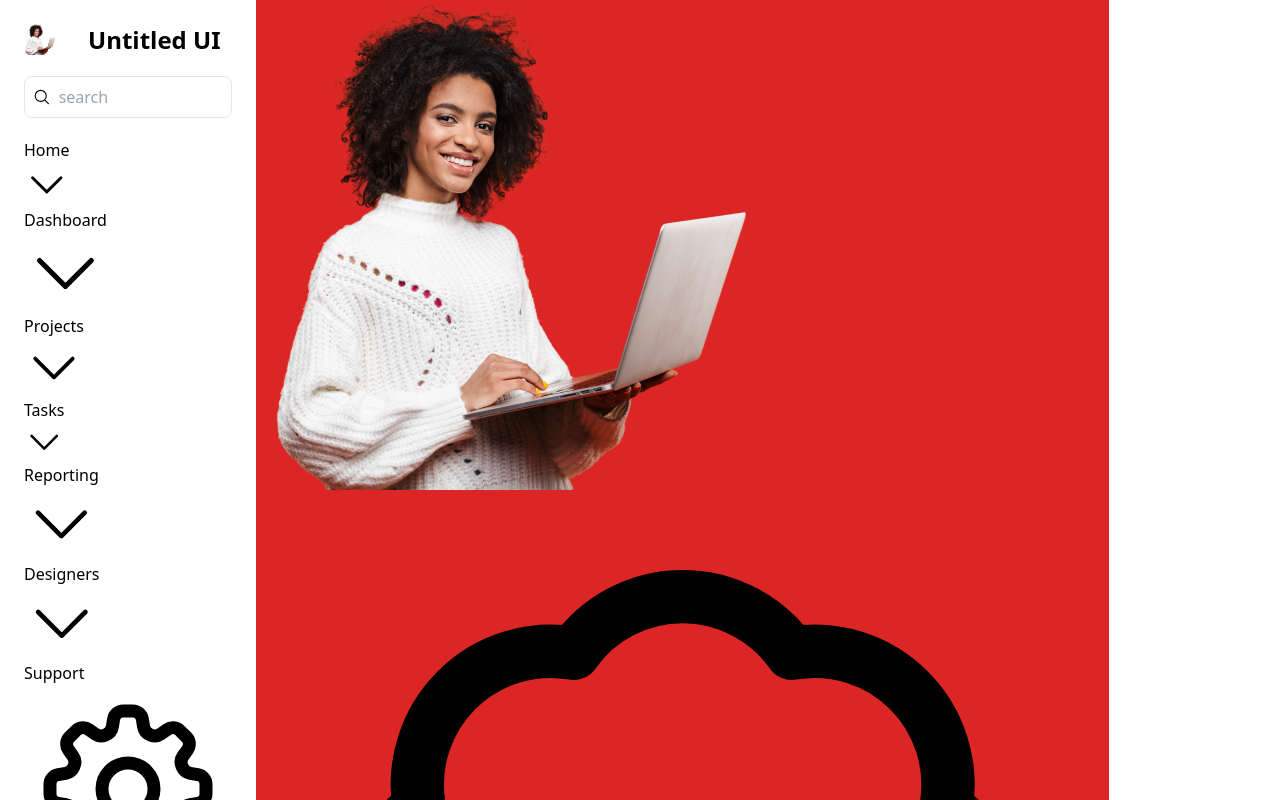
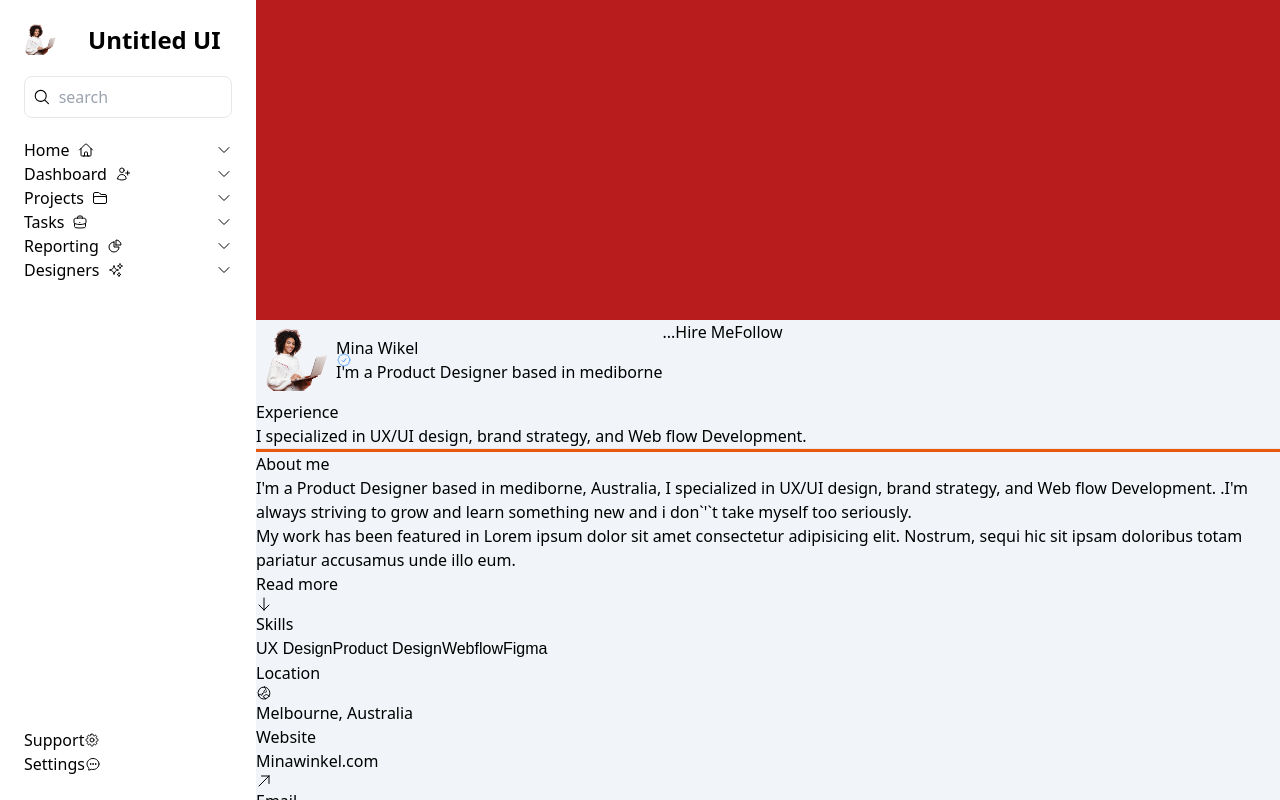
Before and after one commit to Ilesanmi-Erioluwa-Victor/user-profile-nextjs, a Next.js app: page / in a window 1280 px wide. Shown: the top 800 px of the page. Built offline with nearby package versions, Linux system fonts and the light colour scheme; a web font is replaced by a local one.

Commit message:
Resumed today

```diff
--- a/src/components/Content/Experience.tsx
+++ b/src/components/Content/Experience.tsx
@@ -16,7 +16,7 @@ const Experience = (): JSX.Element => {
           I specialized in UX/UI design, brand strategy, and Web flow
           Development.
         </p>
-        <hr className="bg-orange-600 w-full h-1" />
+        <hr className='bg-orange-600 w-full h-1' />
         <div>
           <h2>About me</h2>
           <p>
@@ -32,8 +32,11 @@ const Experience = (): JSX.Element => {
           </p>
 
           <div>
-            <Link href={"#"}>
-              <Button> Read more <ArrowDownIcon /> </Button>
+            <Link href={'#'}>
+              <Button>
+                {' '}
+                Read more <ArrowDownIcon className='w-4 h-4' />{' '}
+              </Button>
             </Link>
           </div>
         </div>
@@ -47,30 +50,34 @@ const Experience = (): JSX.Element => {
           <Button classes={inter.className}>UX Design</Button>
           <Button classes={inter.className}>Product Design</Button>
           <Button classes={inter.className}>Webflow</Button>
-           <Button classes={inter.className}>Figma</Button>
+          <Button classes={inter.className}>Figma</Button>
         </div>
 
         <div>
           <h2>Location</h2>
           <p>
-            <GlobeAsiaAustraliaIcon />
+            <GlobeAsiaAustraliaIcon className='w-4 h-4' />
             <span>Melbourne, Australia</span>
-            </p>
+          </p>
         </div>
 
         <div>
           <h2>Website</h2>
-          <Link href={"#"}>
+          <Link href={'#'}>
             <span>Minawinkel.com</span>
-            <span><ArrowUpRightIcon /></span>
+            <span>
+              <ArrowUpRightIcon className='w-4 h-4' />
+            </span>
           </Link>
         </div>
 
         <div>
           <h2>Email</h2>
-             <Link href={"#"}>
+          <Link href={'#'}>
             <span>hello@Minawinkel.com</span>
-            <span><ArrowUpRightIcon /></span>
+            <span>
+              <ArrowUpRightIcon className='w-4 h-4' />
+            </span>
           </Link>
         </div>
 
--- a/src/components/Content/Header.tsx
+++ b/src/components/Content/Header.tsx
@@ -3,15 +3,19 @@ import Image from "next/image";
 import back from "src/assets/images/africanwomansmiling.png";
 import User from "./User";
 import Experience from "./Experience";
-import { CheckBadgeIcon} from "@heroicons/react/24/outline";
+
 
 const Header = (): JSX.Element => {
   return (
-    <div className="w-8/12">
-      <figure className="w-full bg-red-600">
-        <Image src={back} alt="background" className="" />
-        <span> <CheckBadgeIcon /></span>
-      </figure>
+    <div className='w-[80%] bg-slate-100'>
+      {/* <figure className='w-full'>
+        <Image
+          src={back}
+          alt='background'
+          className='h-10'
+        />
+      </figure> */}
+      <div className="bg-red-700 h-[20rem] w-full"></div>
       <User />
       <Experience />
     </div>
--- a/src/components/Content/User.tsx
+++ b/src/components/Content/User.tsx
@@ -1,15 +1,22 @@
 import React from 'react'
 import Image from 'next/image';
 import logo from "src/assets/images/africanwomansmiling.png";
-
+import { CheckBadgeIcon } from '@heroicons/react/24/outline';
 
 const User = () => {
   return (
-    <section>
-         <div>
-              <figure>
-                  <Image src={logo} alt={"user"} />
+    <section className='flex'>
+      <div className='flex items-center relative'>
+        <figure className='w-20 h-20 rounded-[50%] object-cover object-center p-2'>
+          <Image
+            src={logo}
+            alt={'user'}
+          />
         </figure>
+        <span className='absolute text-blue-400 left-[5rem]'>
+          {' '}
+          <CheckBadgeIcon className='w-4 h-4 ' />
+        </span>
 
         <div>
           <h2>Mina Wikel</h2>
@@ -23,7 +30,7 @@ const User = () => {
         <button>Follow</button>
       </div>
     </section>
-  )
+  );
 }
 
 export default User
--- a/src/components/SideMenu.tsx
+++ b/src/components/SideMenu.tsx
@@ -1,8 +1,8 @@
-import Image from "next/image";
-import Link from "next/link";
-import { v4 as uuidv4 } from "uuid";
-import logo from "src/assets/images/africanwomansmiling.png";
-import PropTypes, { InferProps } from "prop-types";
+import Image from 'next/image';
+import Link from 'next/link';
+import { v4 as uuidv4 } from 'uuid';
+import logo from 'src/assets/images/africanwomansmiling.png';
+import PropTypes, { InferProps } from 'prop-types';
 import {
   HomeIcon,
   FolderIcon,
@@ -12,16 +12,14 @@ import {
   Cog8ToothIcon,
   ChatBubbleOvalLeftEllipsisIcon,
   UserPlusIcon,
-  BriefcaseIcon
-} from "@heroicons/react/24/outline";
-import Search from "./Search";
-
+  BriefcaseIcon,
+} from '@heroicons/react/24/outline';
+import Search from './Search';
 
 interface Menu {
   name: string;
   id: string;
   icon: any;
-  link: string;
   isActive: boolean;
   sublinks?: any;
   dir: any;
@@ -36,89 +34,160 @@ interface DownMenu {
 
 const DownMenu: DownMenu[] = [
   {
-  name: "Support",
+    name: 'Support',
     id: uuidv4(),
-  link: "/",
-  icon : <Cog8ToothIcon />
+    link: '/',
+    icon: <Cog8ToothIcon />,
   },
 
   {
-  name: "Settings",
+    name: 'Settings',
     id: uuidv4(),
-  link: "/",
-  icon : <ChatBubbleOvalLeftEllipsisIcon />
+    link: '/',
+    icon: <ChatBubbleOvalLeftEllipsisIcon />,
   },
-
-
-]
+];
 
 const MenuItem: Menu[] = [
   {
     id: uuidv4(),
-    name: "Home",
+    name: 'Home',
     icon: <HomeIcon />,
-    link: "/",
     isActive: true,
     dir: <ChevronDownIcon />,
   },
 
   {
     id: uuidv4(),
-    name: "Dashboard",
+    name: 'Dashboard',
     icon: <UserPlusIcon />,
-    link: "/dashboard",
     isActive: false,
     dir: <ChevronDownIcon />,
+     sublinks: [
+      {
+        name: 'All Designers',
+        id: uuidv4(),
+        link: '/designers',
+      },
+
+      {
+        name: 'Popular',
+        id: uuidv4(),
+        link: '/designers',
+      },
+
+      {
+        name: 'Recently Added',
+        id: uuidv4(),
+        link: '/designers',
+      },
+    ],
   },
 
   {
     id: uuidv4(),
-    name: "Projects",
+    name: 'Projects',
     icon: <FolderIcon />,
-    link: "/projects",
     isActive: false,
     dir: <ChevronDownIcon />,
+    sublinks: [
+      {
+        name: 'All Designers',
+        id: uuidv4(),
+        link: '/designers',
+      },
+
+      {
+        name: 'Popular',
+        id: uuidv4(),
+        link: '/designers',
+      },
+
+      {
+        name: 'Recently Added',
+        id: uuidv4(),
+        link: '/designers',
+      },
+    ],
   },
 
   {
     id: uuidv4(),
-    name: "Tasks",
+    name: 'Tasks',
     icon: <BriefcaseIcon />,
-    link: "/tasks",
     isActive: false,
     dir: <ChevronDownIcon />,
+    sublinks: [
+      {
+        name: 'All Designers',
+        id: uuidv4(),
+        link: '/designers',
+      },
+
+      {
+        name: 'Popular',
+        id: uuidv4(),
+        link: '/designers',
+      },
+
+      {
+        name: 'Recently Added',
+        id: uuidv4(),
+        link: '/designers',
+      },
+    ],
   },
 
   {
     id: uuidv4(),
-    name: "Reporting",
+    name: 'Reporting',
     icon: <ChartPieIcon />,
-    link: "/reports",
     isActive: false,
     dir: <ChevronDownIcon />,
+    sublinks: [
+      {
+        name: 'All Designers',
+        id: uuidv4(),
+        link: '/designers',
+      },
+
+      {
+        name: 'Popular',
+        id: uuidv4(),
+        link: '/designers',
+      },
+
+      {
+        name: 'Recently Added',
+        id: uuidv4(),
+        link: '/designers',
+      },
+    ],
   },
 
   {
     id: uuidv4(),
-    name: "Designers",
+    name: 'Designers',
     icon: <SparklesIcon />,
-    link: "/designers",
     isActive: false,
     dir: <ChevronDownIcon />,
     sublinks: [
       {
-        name: "All Designers",
+        name: 'All Designers',
         id: uuidv4(),
+        link: '/designers',
       },
 
       {
-        name: "Popular",
+        name: 'Popular',
         id: uuidv4(),
+        link: '/designers',
       },
 
       {
-        name: "Recently Added",
+        name: 'Recently Added',
         id: uuidv4(),
+        link: '/designers',
       },
     ],
   },
@@ -126,29 +195,52 @@ const MenuItem: Menu[] = [
 
 const SideMenu = (): JSX.Element => {
   return (
-    <aside className="w-[20%] p-6 relative h-screen">
-      <div className="relative flex flex-col gap-5">
-        <Link href={"/"} className="flex items-center gap-8">
-          <figure className="w-8 h-8">
-            <Image src={logo} alt="logo" className="" />
+    <aside className='w-[20%] p-6 relative h-screen flex flex-col justify-between'>
+      <div className='relative flex flex-col gap-5'>
+        <Link
+          href={'/'}
+          className='flex items-center gap-8'
+        >
+          <figure className='w-8 h-8'>
+            <Image
+              src={logo}
+              alt='logo'
+              className=''
+            />
           </figure>
 
-          <span className="text-2xl font-bold ">Untitled UI</span>
+          <span className='text-2xl font-bold '>Untitled UI</span>
         </Link>
 
-        <Search placeholder="search" inputClass={`px-2`} fieldClass={"p-2"}/>
+        <Search
+          placeholder='search'
+          inputClass={`px-2`}
+          fieldClass={'p-2'}
+        />
         <nav>
           {MenuItem.map((link) => {
             return (
-            <ul key={link.id} className="flex">
-              <li className="flex">
-                <Link href={link.link}>
-                  <div className="flex">
-                    <span className="">{link.name}</span>
-                    <span>{link.icon}</span>
+              <ul
+                key={link.id}
+                className='flex'
+              >
+                <li className='block w-full relative'>
+                  <div className='flex justify-between items-center cursor-pointer'>
+                    <div className='flex items-center gap-2'>
+                      <span className=''>{link.name}</span>
+                      <span className='w-4 h-4'>{link.icon}</span>
                     </div>
-                  <div className="block">{ link.dir}</div>
-                </Link>
+                    <div className='w-4 h-4'>{link.dir}</div>
+                  </div>
+                  {/* TODO Drowdown men to be solved later */}
+
+                  <ul className='hidden'>
+                      {link?.sublinks?.map((link: any, index: string) => (
+                        <li key={index}>
+                          <Link href={link?.link}> {link.name}</Link>
+                        </li>
+                      ))}
+                    </ul>
                 </li>
               </ul>
             );
@@ -162,9 +254,9 @@ const SideMenu = (): JSX.Element => {
             return (
               <ul key={link.id}>
                 <li>
-                <Link href={link.link}>
-                  <span>{ link.name}</span>
-                  {link.icon}
+                  <Link href={link.link} className='flex items-center'>
+                    <span>{link.name}</span>
+                    <span className='w-4 h-4'>{link.icon}</span>
                   </Link>
                 </li>
               </ul>
```
Lines whose indentation alone changed are shown as unchanged.
